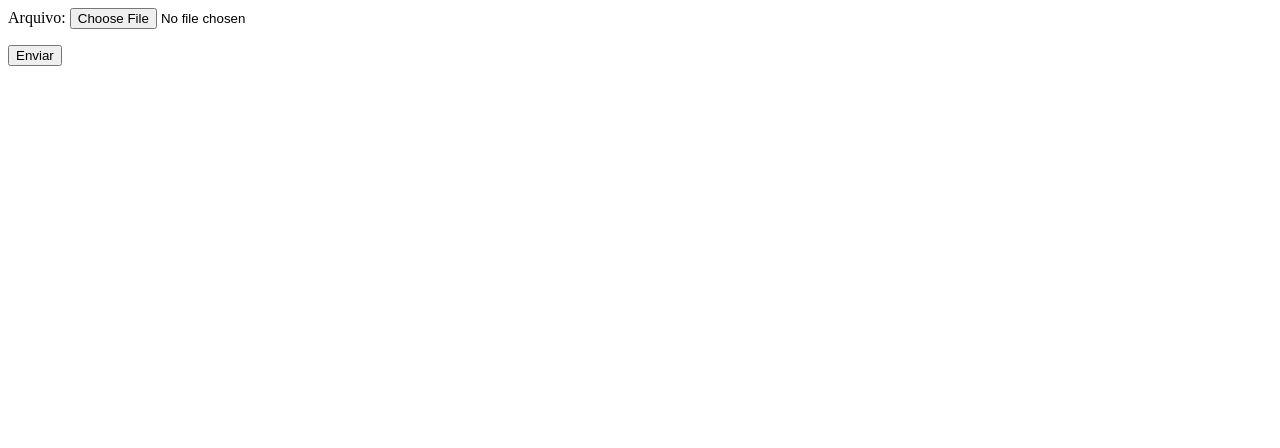
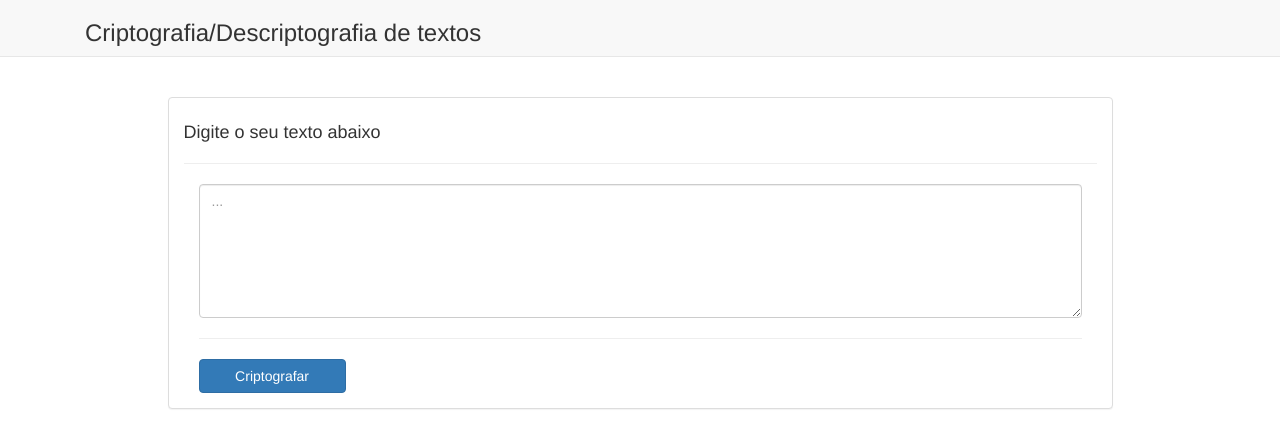
Before and after one commit to RFGA/ProjectComputerNetwork, a plain HTML site: page index.html in a window 1280 px wide. Drawn offline with nearby package versions, Linux system fonts and the light colour scheme.

Commit message:
Add files via upload

```diff
--- a/index.html
+++ b/index.html
@@ -1,8 +1,60 @@
-<html>
-<body>
-   <form enctype="multipart/form-data" action="data" method="post">
-   <p>Arquivo: <input type="file" name="filename" /></p>
-   <p><input type="submit" value="Enviar" /></p>
-   </form>
-</body>
+<!DOCTYPE HTML>
+<html lang="pt-br">
+	<head>
+		<meta charset="UTF-8">
+
+		<title>Projeto de Redes 1</title>
+
+		<!-- bootstrap - link cdn -->
+		<link rel="stylesheet" href="https://maxcdn.bootstrapcdn.com/bootstrap/3.3.6/css/bootstrap.min.css">
+
+	</head>
+
+	<body>
+
+		<!-- Static navbar -->
+	    <nav class="navbar navbar-default navbar-static-top">
+	      <div class="container">
+	        <div class="navbar-header">
+	        	<h3 class="col-md-12">Criptografia/Descriptografia de textos</h3>
+	        </div>
+	      </div>
+	    </nav>
+
+
+	    <div class="container">
+
+
+
+	    	<br />
+	    	<div class="row">
+		    	<div class="col-md-1"></div>
+
+		    	<div class="col-md-10">
+		    		<div class="panel panel-default">
+		    			<div class="panel-body">
+
+		    				<h4>Digite o seu texto abaixo</h4>
+
+		    				<hr/>
+
+		    				<form method="post" action="" enctype="multipart/form-data">
+
+			    				<div class="form-group">
+									<div class="col-md-12">
+										<textarea id="textoBase" class="form-control" placeholder="..." rows="6"></textarea>
+										<hr>
+										<input type="submit" class="btn btn-primary col-md-2" value="Criptografar">
+									</div>
+								</div>
+
+							 </form>
+
+		    			</div>
+		    		</div>
+		    	</div>
+			</div>
+
+		</div>
+	</body>
 </html>
```
